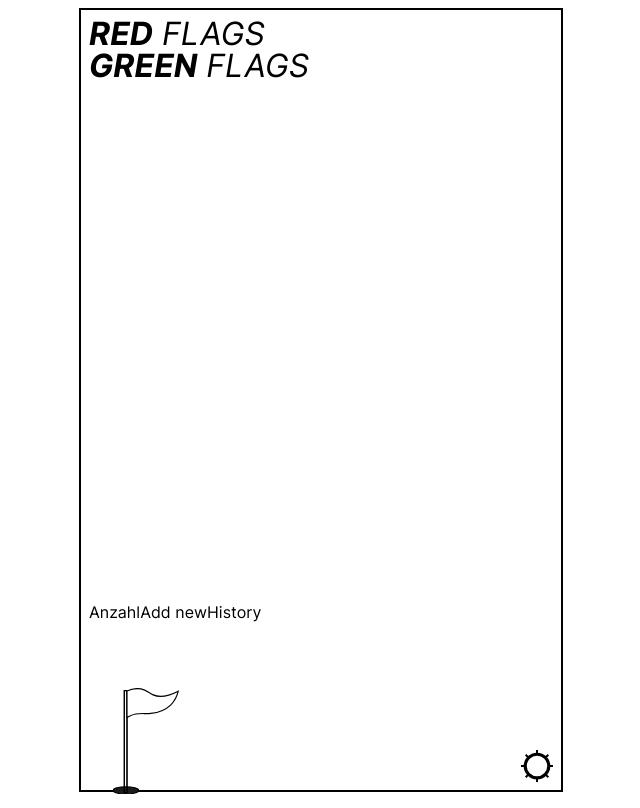
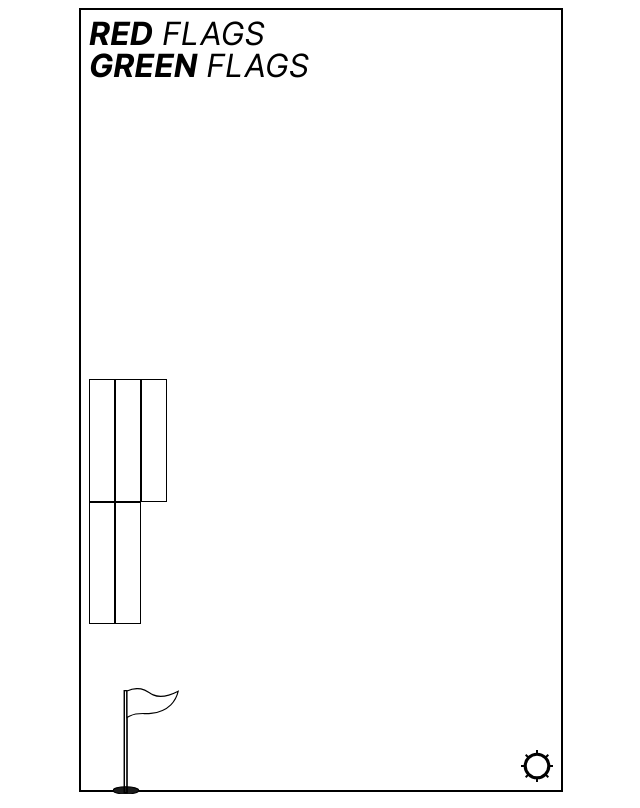
Before and after one commit to Tomtommytomtom/redflaggreenflag, a Vue app: page /menu in a window 1280 px wide. Shown: the whole page, without its empty margins (319-959 px from the left). Built offline with nearby package versions, Linux system fonts and the light colour scheme.

Commit message:
[WIP] base url for router

```diff
--- a/src/components/AppMenu.vue
+++ b/src/components/AppMenu.vue
@@ -1,11 +1,13 @@
 <template>
   <div class="flex">
-    <div>Anzahl</div>
-    <div>Add new</div>
-    <div>History</div>
+    <div><Card text="Number"/><Card/></div>
+    <div><Card text="Add"/><Card/></div>
+    <div><Card text="History"/></div>
   </div>
 </template>
 
-<script setup></script>
+<script setup>
+import Card from './Card.vue';
+</script>
 
 <style></style>
--- a/src/main.js
+++ b/src/main.js
@@ -8,6 +8,7 @@ const app = createApp(App);
 
 const router = createRouter({
   history: createWebHistory(),
+  base: '/redflaggreenflag',
   routes,
 });
 
```
